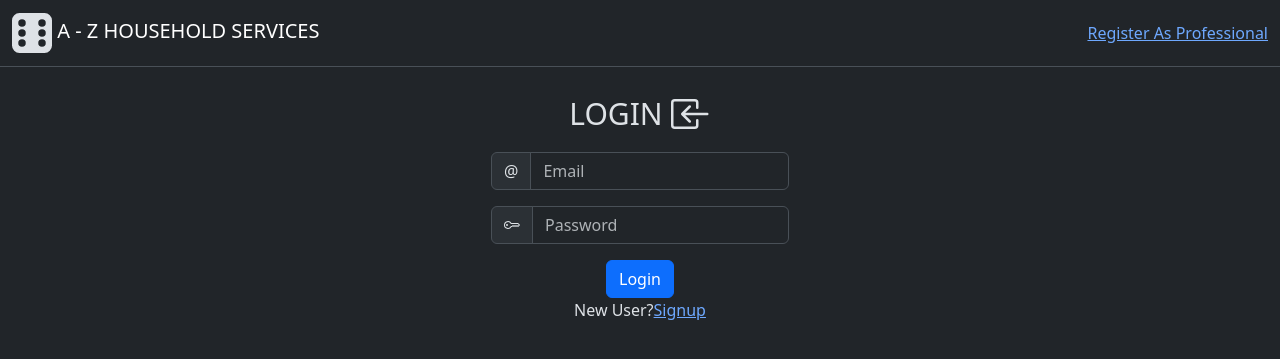
After one commit to 23f3003884/Household-Services, a Flask app: template templates/login.html in a window 1280 px wide. The commit adds this page. Shown: the top 359 px of the page. Run offline with Flask 3, Linux system fonts and the light colour scheme; the template is opened without the code that fills it, so the values that code supplies are empty.

Commit message:
Restructured the code

```diff
--- /dev/null
+++ b/app.py
@@ -0,0 +1,17 @@
+from flask import Flask
+
+
+app = None #Global variable
+
+def setup_app(): #Initializations
+    app = Flask(__name__)
+    app.app_context().push() #Direct access to other modules
+    app.debug=True
+
+setup_app() # initializing app
+
+from backend.controllers import * # Importing routes
+
+
+if __name__ == "__main__":
+    app.run()
--- a/static/styles/login-style.css
+++ b/static/styles/login-style.css
@@ -1,32 +1,5 @@
-body{
-    font-family: Arial;
-}
-
-.header{
-    display: flex;
-    justify-content: end;
-}
-.header-start{
-    flex:1;
+.man{
+    background-color: black;
+    color: white;
     text-align: center;
 }
-
-
-
-.middle{
-    display: flex;
-    flex-direction: column;
-    align-items: center;
-}
-
-.pair{
-    display: flex;
-    width: 350px;
-    justify-content: space-between;
-}
-
-.footer{
-    display: flex;
-    flex-direction: column;
-    align-items: center;
-}
--- /dev/null
+++ b/templates/base.html
@@ -0,0 +1,33 @@
+<!doctype html>
+<html lang="en" data-bs-theme="dark">
+  <head>
+    <meta charset="utf-8">
+    <meta name="viewport" content="width=device-width, initial-scale=1">
+    <!-- jinja inheritence title block here-->
+    <title> {% block title %} {% endblock %}</title>
+    <link href="https://cdn.jsdelivr.net/npm/bootstrap@5.3.3/dist/css/bootstrap.min.css" rel="stylesheet" integrity="sha384-QWTKZyjpPEjISv5WaRU9OFeRpok6YctnYmDr5pNlyT2bRjXh0JMhjY6hW+ALEwIH" crossorigin="anonymous">
+    <link href="/static/styles/login-style.css" rel="stylesheet">
+  </head>
+  <body>
+    <!-- Header part-->
+    <div class="header">
+        <nav class="navbar bg-dark border-bottom border-body" data-bs-theme="dark"">
+            <div class="container-fluid">
+                <!-- Company logo-->
+                <a class="navbar-brand" href="#">
+                    <img src="/static/image/icons/logo.svg">
+                    A - Z HOUSEHOLD SERVICES
+                </a>
+                <!-- Link to new professtional registration-->
+                <a class="active" aria-current="page" href="#">Register As Professional</a>
+            </div>
+        </nav>
+    </div>
+    <!-- Main content-->
+     {% block content %}
+
+     {% endblock %}
+
+    <script src="https://cdn.jsdelivr.net/npm/bootstrap@5.3.3/dist/js/bootstrap.bundle.min.js" integrity="sha384-YvpcrYf0tY3lHB60NNkmXc5s9fDVZLESaAA55NDzOxhy9GkcIdslK1eN7N6jIeHz" crossorigin="anonymous"></script>
+  </body>
+</html>
--- /dev/null
+++ b/templates/login.html
@@ -0,0 +1,35 @@
+{% extends "base.html" %}
+
+{% block title %}
+    Login
+{% endblock %}
+
+{% block content %}
+    <div class="main">
+        <div class="d-flex flex-column  align-items-center mt-4">
+            <div class="d-flex align-items-center mb-3">
+                <span class="me-2" style="font-size: 30px;">LOGIN</span>
+                <img src="/static/image/icons/login.svg">
+            </div>
+            <div>
+                <!-- Email area -->
+                <div class="input-group mb-3">
+                    <span class="input-group-text" id="basic-addon1">@</span>
+                    <input type="email" class="form-control" placeholder="Email" aria-label="Username" aria-describedby="basic-addon1">
+                </div>
+                <!-- Password area-->
+                <div class="input-group mb-3">
+                    <span class="input-group-text" id="basic-addon1">
+                        <img src="/static/image/icons/key.svg">
+                    </span>
+                    <input type="password" class="form-control" placeholder="Password"  aria-describedby="passwordHelpBlock">
+                </div>
+            </div>
+            <!-- Submit button and sign-up link-->
+            <button type="button" class="btn btn-primary ">Login</button>
+            <p>New User?<a href="#">Signup</a></p>
+        </div>
+
+    </div>
+
+{% endblock %}
```
Also changed, not shown: backend/controllers.py (added, +7 -0 lines), static/templates/login.html (deleted, +0 -54 lines), backend/modals.py (added), static/image/icons/key.svg (added), static/image/icons/login.svg (added), static/image/icons/logo.svg (added), templates/index.html (renamed from static/templates/index.html).
